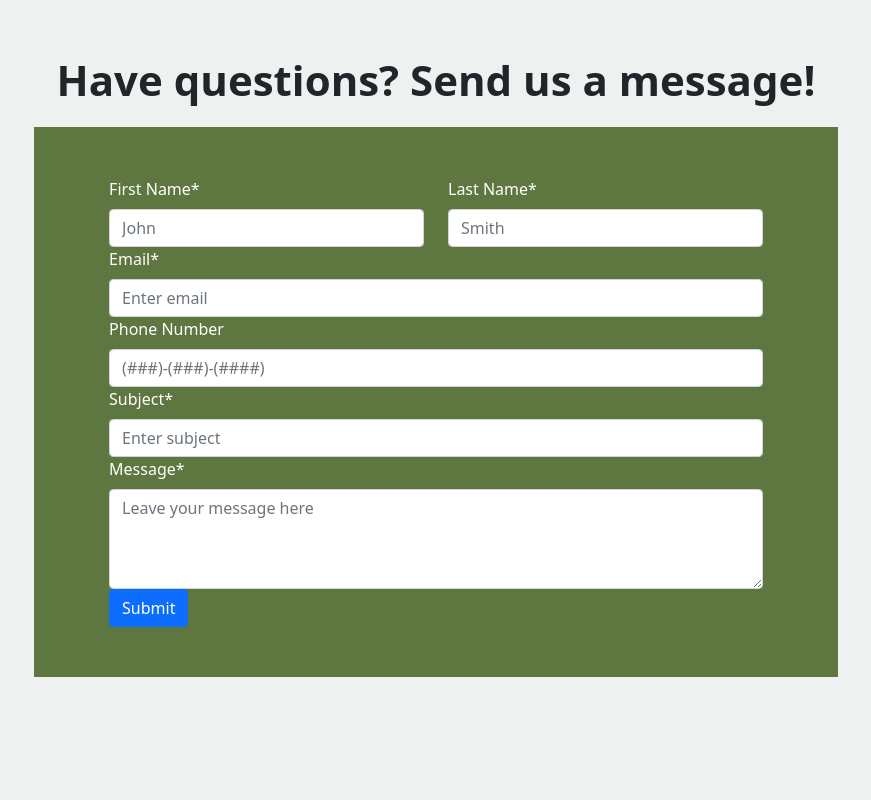
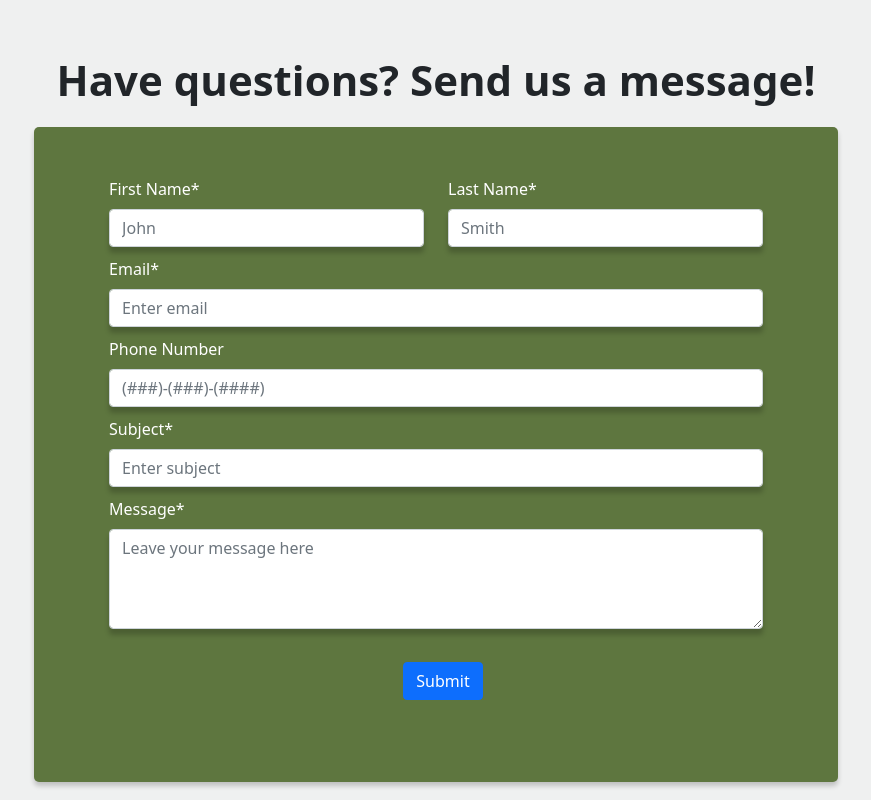
Before and after one commit to Hack4Impact-UMD/sustainability-solutions, a React (Create React App) app in the folder app/: page /contact in a window 1280 px wide. Shown: the part 580-1380 px from the top of the page, without its empty margins (204-1075 px from the left). Built offline with nearby package versions, Linux system fonts and the light colour scheme.

Commit message:
new and improved design

```diff
--- a/app/src/Components/Contact/contact.js
+++ b/app/src/Components/Contact/contact.js
@@ -34,40 +34,41 @@ function contact() {
                   <Row className="formName">
                     <Form.Group as={Col} controlId="formGridFirstName">
                       <Form.Label>First Name*</Form.Label>
-                      <Form.Control type="fname" placeholder="John" />
+                      <Form.Control className={styles.fields} type="fname" placeholder="John" />
                     </Form.Group>
 
                     <Form.Group as={Col} controlId="formGridLastName">
                       <Form.Label>Last Name*</Form.Label>
-                      <Form.Control type="lname" placeholder="Smith" />
+                      <Form.Control className={styles.fields} type="lname" placeholder="Smith" />
                     </Form.Group>
                   </Row>
 
-                  <Row className="formEmail">
+                  <Row className={styles.formEmail}>
                     <Form.Group as={Col} controlId="formGridEmail">
                       <Form.Label className="heading">Email*</Form.Label>
-                      <Form.Control type="email" placeholder="Enter email" />
+                      <Form.Control className={styles.fields} type="email" placeholder="Enter email" />
                     </Form.Group>
                   </Row>
 
-                  <Row className="formPhoneNumber">
+                  <Row className={styles.formNumber}>
                     <Form.Group as={Col} controlId="formGridNumber">
                       <Form.Label className="heading">Phone Number</Form.Label>
-                      <Form.Control type="phonenumber" placeholder="(###)-(###)-(####)" />
+                      <Form.Control className={styles.fields} type="phonenumber" placeholder="(###)-(###)-(####)" />
                     </Form.Group>
                   </Row>
 
-                  <Row className="formSubject">
+                  <Row className={styles.formSubject}>
                     <Form.Group as={Col} controlId="formGridSubject">
                       <Form.Label className="heading">Subject*</Form.Label>
-                      <Form.Control type="subject" placeholder="Enter subject" />
+                      <Form.Control className={styles.fields} type="subject" placeholder="Enter subject" />
                     </Form.Group>
                   </Row>
 
-                  <Row className="formMessage">
+                  <Row className={styles.formMessage}>
                     <Form.Group as={Col} className="message">
                       <Form.Label className="heading">Message*</Form.Label>
                       <Form.Control
+                        className={styles.fields}
                         as="textarea"
                         placeholder="Leave your message here"
                         style={{ height: "100px" }}
@@ -75,7 +76,7 @@ function contact() {
                     </Form.Group>
                   </Row>
 
-                  <Button className="button" variant="primary" type="submit">
+                  <Button className={styles.button} variant="primary" type="submit">
                     Submit
                   </Button>
                 </Form>
--- a/app/src/Components/Contact/contact.module.css
+++ b/app/src/Components/Contact/contact.module.css
@@ -13,6 +13,7 @@
 
 .image {
   width: 100%;
+  display: flex;
 }
 
 .welcometext {
@@ -27,12 +28,32 @@
   margin: 0% 18% 20% 18%; /*  */
   text-align: left;
   color: white;
+  border-radius: 5px;
+  justify-content: space-between;
+  box-shadow: 0px 4px 5px rgba(0,0,0,.2)
 }
 
+.fields{
+  box-shadow: 0px 6px 5px rgba(0,0,0,.2)
+}
+
+.formEmail{
+  padding-top: 10px;
+}
+.formNumber {
+  padding-top: 10px;
+}
+.formSubject {
+  padding-top: 10px;
+}
+.formMessage{
+  padding-top: 10px;
+}
 .message {
   padding: 20px;
+  display: flex
 }
 
-.Button {
-  background-color: yellow;
+.button {
+  margin: 5% 0% 5% 45%
 }
```
